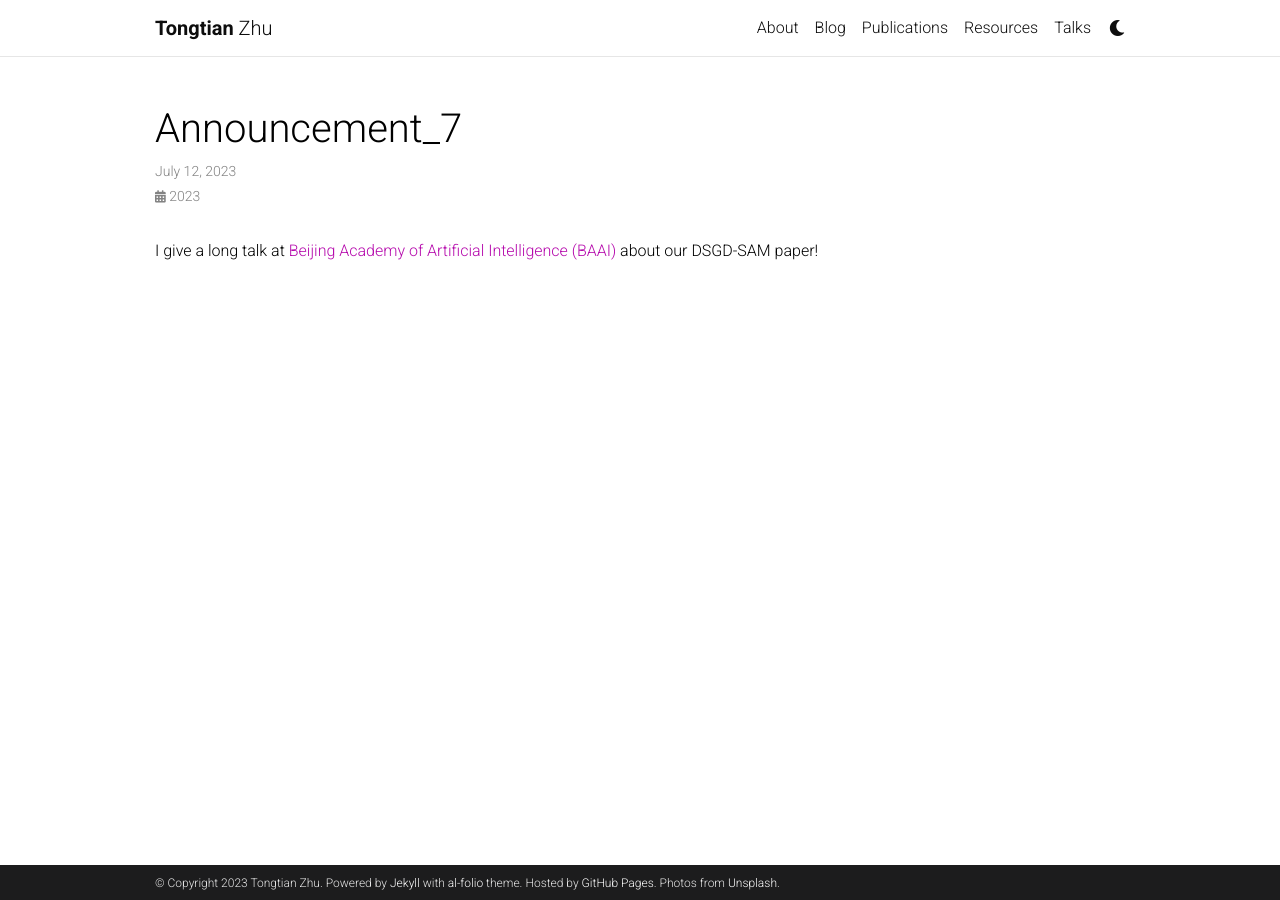
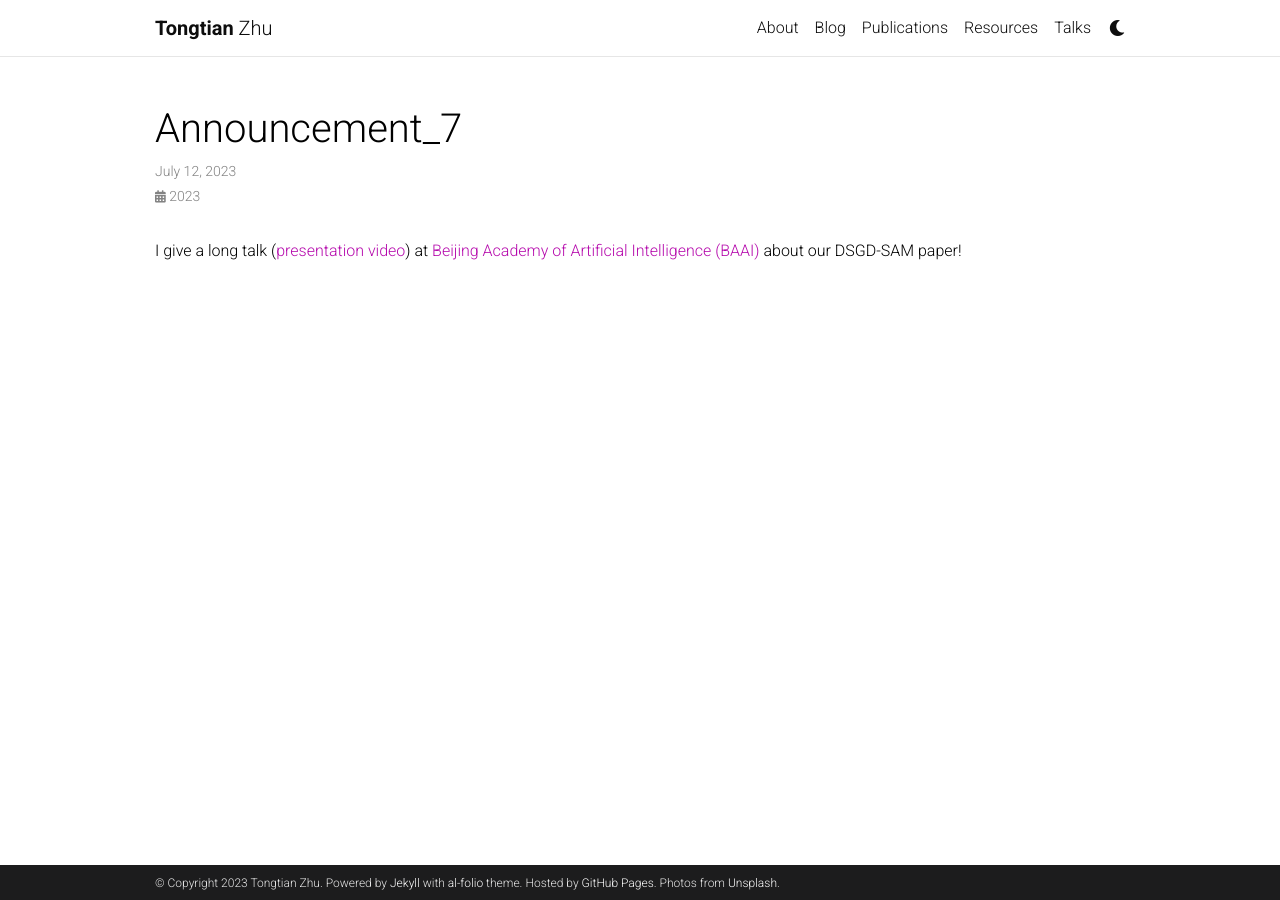
Before and after one commit to Raiden-Zhu/Raiden-Zhu.github.io, a Jekyll site: the page built from _news/announcement_7.md, in a window 1280 px wide. Built offline with Jekyll 4.4.1, drawn with Linux system fonts in a browser that asks for light colours; comment, search, counter and statistics services are not loaded; a style sheet for code colours, icons or effects is not loaded.

Commit message:
Update announcement_7.md

```diff
--- a/_news/announcement_7.md
+++ b/_news/announcement_7.md
@@ -5,4 +5,4 @@ inline: true
 related_posts: false
 ---
 
-I give a long talk at [<span style="color: #B509AC;">Beijing Academy of Artificial Intelligence (BAAI)</span>](https://www.worldaic.com.cn/profile) about our DSGD-SAM paper!
+I give a long talk ([presentation video](https://event.baai.ac.cn/activities/692)) at [<span style="color: #B509AC;">Beijing Academy of Artificial Intelligence (BAAI)</span>](https://www.worldaic.com.cn/profile) about our DSGD-SAM paper!
```
